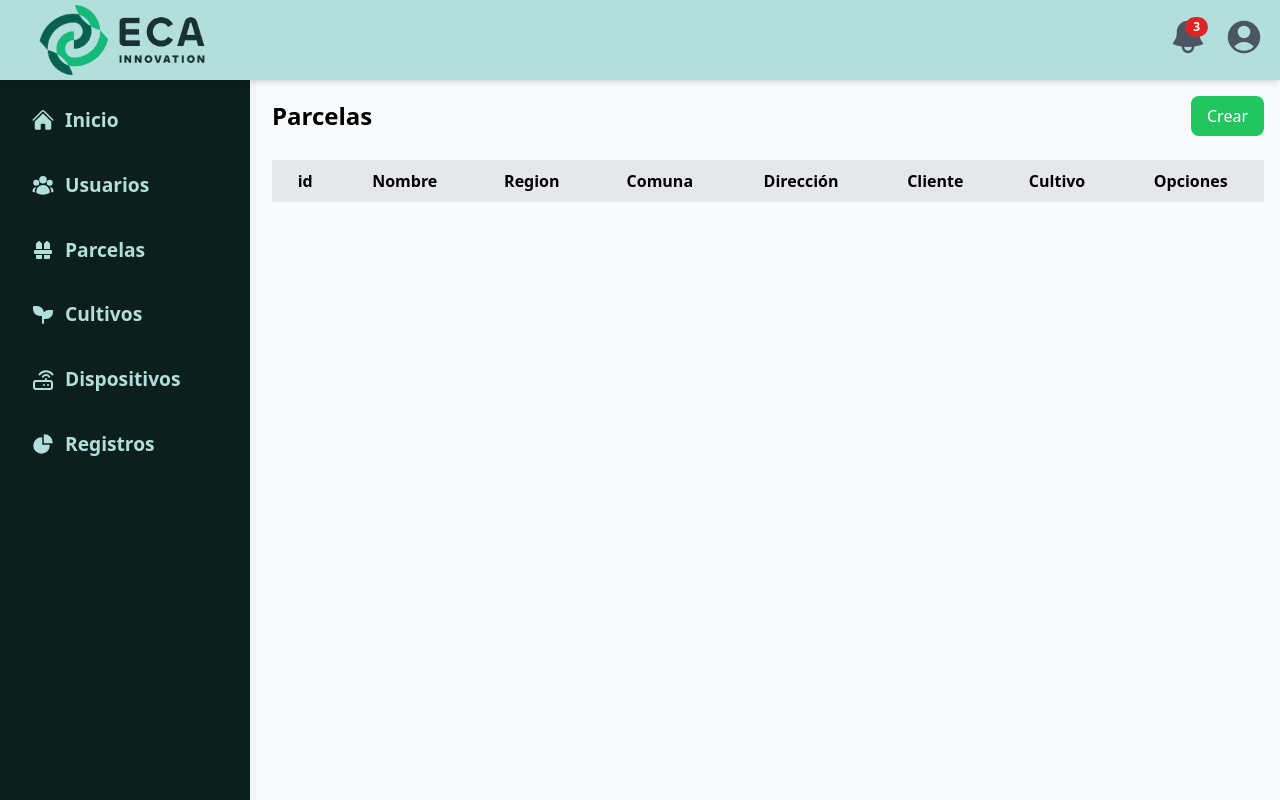
After one commit to eigonzalezrojas/eca_agro_system, a Flask app: page /admin/parcelas/parcelas in a window 1280 px wide. The commit adds this page. Run offline with Flask 3, Linux system fonts and the light colour scheme; lists and menus that the app fills with data are empty; some libraries are stand-ins or nearby versions.

Commit message:
start parcela module

```diff
--- a/app/routes/admin.py
+++ b/app/routes/admin.py
@@ -1,6 +1,5 @@
 from flask import Blueprint, render_template, redirect, url_for, flash, session
 from app.models import Usuario, Parcela, Cultivo, Dispositivo
-from app import db
 
 admin = Blueprint('admin', __name__)
 
--- a/app/routes/auth.py
+++ b/app/routes/auth.py
@@ -12,12 +12,8 @@ def login():
         rut = request.form.get('rut')
         password = request.form.get('password')
 
-        print(f"RUT ingresado: {rut}")
-        print(f"Contraseña ingresada: {password}")
-
         # Buscar al usuario en la tabla `usuario`
         usuario = Usuario.query.filter_by(rut=rut).first()
-        print(f"Usuario encontrado: {usuario}")
 
         # Verificar si el usuario existe y la contraseña es correcta
         if usuario and bcrypt.checkpw(password.encode('utf-8'), usuario.password_hash.encode('utf-8')):
--- a/app/routes/cultivo.py
+++ b/app/routes/cultivo.py
@@ -1,6 +1,6 @@
 from flask import Blueprint, render_template, redirect, url_for, request, flash
 from app.models import Cultivo
-from app import db
+from app.extensions import db
 
 cultivo = Blueprint('cultivo', __name__)
 
--- a/app/routes/dispositivo.py
+++ b/app/routes/dispositivo.py
@@ -1,6 +1,6 @@
 from flask import Blueprint, render_template, redirect, url_for, request, flash
 from app.models import Dispositivo
-from app import db
+from app.extensions import db
 
 dispositivo = Blueprint('dispositivo', __name__)
 
--- a/app/routes/parcela.py
+++ b/app/routes/parcela.py
@@ -1,24 +1,28 @@
 from flask import Blueprint, render_template, redirect, url_for, request, flash
 from app.models import Parcela
-from app import db
+from app.extensions import db
 
 parcela = Blueprint('parcela', __name__)
 
+
 @parcela.route('/parcelas')
-def listar_parcelas():
+def parcelas():
     parcelas = Parcela.query.all()
     return render_template('sections/admin/parcelas.html', parcelas=parcelas)
+
 
 @parcela.route('/parcelas/crear', methods=['POST'])
 def crear_parcela():
     # Implementar lógica para crear una parcela
     pass
 
+
 @parcela.route('/parcelas/editar/<int:id>', methods=['POST'])
 def editar_parcela(id):
     # Implementar lógica para editar una parcela
     pass
 
+
 @parcela.route('/parcelas/eliminar/<int:id>', methods=['POST'])
 def eliminar_parcela(id):
     # Implementar lógica para eliminar una parcela
--- a/app/routes/user.py
+++ b/app/routes/user.py
@@ -1,7 +1,7 @@
 from itertools import cycle
 from flask import Blueprint, render_template, redirect, url_for, request, flash
 from app.models import Usuario, Rol
-from app import db
+from app.extensions import db
 import random, string
 import re
 from app.services.email_service import enviar_correo_bienvenida
--- a/app/templates/dashboard/admin.html
+++ b/app/templates/dashboard/admin.html
@@ -5,7 +5,6 @@
     <meta name="viewport" content="width=device-width, initial-scale=1.0">
     <title>{% block title %}Admin Dashboard{% endblock %}</title>
     <script src="https://cdn.tailwindcss.com"></script>
-    <script src="https://cdn.jsdelivr.net/npm/sweetalert2@11"></script>
     <link rel="stylesheet" href="{{ url_for('static', filename='css/styles.css') }}">
     <script defer src="{{ url_for('static', filename='js/admin.js') }}"></script>
 </head>
@@ -66,7 +65,7 @@
                 </a>
             </li>
             <li>
-                <a href="#" class="nav-link">
+                <a href="{{ url_for('parcela.parcelas') }}" class="nav-link">
                     <svg  xmlns="http://www.w3.org/2000/svg"  width="24"  height="24"  viewBox="0 0 24 24"  fill="currentColor"  class="icon icon-tabler icons-tabler-filled icon-tabler-fence"><path stroke="none" d="M0 0h24v24H0z" fill="none"/><path d="M19 17v3a1 1 0 0 1 -1 1h-4a1 1 0 0 1 -1 -1v-3z" /><path d="M11 17v3a1 1 0 0 1 -1 1h-4a1 1 0 0 1 -1 -1v-3z" /><path d="M20 12a1 1 0 0 1 1 1v2a1 1 0 0 1 -1 1h-16a1 1 0 0 1 -1 -1v-2a1 1 0 0 1 1 -1z" /><path d="M8.707 3.293l2 2a1 1 0 0 1 .293 .707v5h-6v-5a1 1 0 0 1 .293 -.707l2 -2a1 1 0 0 1 1.414 0" />
                         <path d="M16.707 3.293l2 2a1 1 0 0 1 .293 .707v5h-6v-5a1 1 0 0 1 .293 -.707l2 -2a1 1 0 0 1 1.414 0" />
                     </svg>
--- /dev/null
+++ b/app/templates/sections/admin/parcelas.html
@@ -0,0 +1,63 @@
+{% extends "dashboard/admin.html" %}
+
+{% block title %}Parcelas - Admin Dashboard{% endblock %}
+
+{% block content %}
+    <div class="flex justify-between items-center mb-6">
+        <h1 class="text-2xl font-bold">Parcelas</h1>
+        <button id="openModal" class="bg-green-500 text-white py-2 px-4 rounded-lg">Crear</button>
+    </div>
+
+    {% with messages = get_flashed_messages(with_categories=true) %}
+      {% if messages %}
+        <ul>
+          {% for category, message in messages %}
+            <li class="alert alert-{{ category }}">{{ message }}</li>
+          {% endfor %}
+        </ul>
+      {% endif %}
+    {% endwith %}
+
+    <!-- Tabla de parcelas -->
+    <table class="min-w-full bg-white border border-gray-200">
+        <thead>
+            <tr>
+                <th class="py-2 px-4 bg-gray-200 border">id</th>
+                <th class="py-2 px-4 bg-gray-200 border">Nombre</th>
+                <th class="py-2 px-4 bg-gray-200 border">Region</th>
+                <th class="py-2 px-4 bg-gray-200 border">Comuna</th>
+                <th class="py-2 px-4 bg-gray-200 border">Dirección</th>
+                <th class="py-2 px-4 bg-gray-200 border">Cliente</th>
+                <th class="py-2 px-4 bg-gray-200 border">Cultivo</th>
+                <th class="py-2 px-4 bg-gray-200 border">Opciones</th>
+            </tr>
+        </thead>
+        <tbody>
+            {% for parcela in parcelas %}
+            <tr>
+                <td class="border px-4 py-2">{{ parcela.id }}</td>
+                <td class="border px-4 py-2">{{ parcela.nombre }}</td>
+                <td class="border px-4 py-2">{{ parcela.region }}</td>
+                <td class="border px-4 py-2">{{ parcela.comuna }}</td>
+                <td class="border px-4 py-2">{{ parcela.direccion }}</td>
+                <td class="border px-4 py-2">{{ parcela.cliente }}</td>
+                <td class="border px-4 py-2">{{ parcela.cultivo }}</td>
+                <td class="border px-4 py-2">
+                    <div class="flex space-x-2">
+                        <button class="btn-edit bg-blue-500 text-white p-2 rounded" onclick="">
+                            <svg xmlns="http://www.w3.org/2000/svg" class="h-5 w-5" viewBox="0 0 20 20" fill="currentColor">
+                                <path d="M17.414 2.586a2 2 0 00-2.828 0L13 4.172 15.828 7l1.586-1.586a2 2 0 000-2.828zM12 5l3 3-9 9H3v-3l9-9z"/>
+                            </svg>
+                        </button>
+                        <button class="btn-delete bg-red-500 text-white p-2 rounded" onclick="">
+                            <svg xmlns="http://www.w3.org/2000/svg" class="h-5 w-5" viewBox="0 0 20 20" fill="currentColor">
+                                <path fill-rule="evenodd" d="M8 4a1 1 0 011-1h2a1 1 0 011 1v1h5a1 1 0 110 2h-1v9a2 2 0 01-2 2H6a2 2 0 01-2-2V7H3a1 1 0 110-2h5V4zm1 3a1 1 0 00-1 1v7a1 1 0 102 0V8a1 1 0 00-1-1zm4 1a1 1 0 10-2 0v7a1 1 0 102 0V8z" clip-rule="evenodd"/>
+                            </svg>
+                        </button>
+                    </div>
+                </td>
+            </tr>
+            {% endfor %}
+        </tbody>
+    </table>
+{% endblock %}
```
Also changed, not shown: app/__init__.py (+2 -21 lines), app/routes/__init__.py (+11 -10 lines), app/templates/sections/admin/cultivos.html (added, +10 -0 lines), app/templates/sections/admin/usuarios.html (+10 -9 lines), app/config.py (renamed from config.py).
